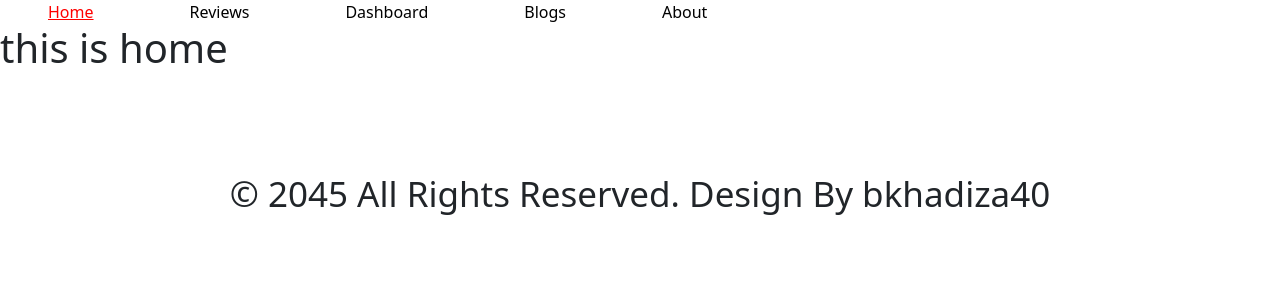
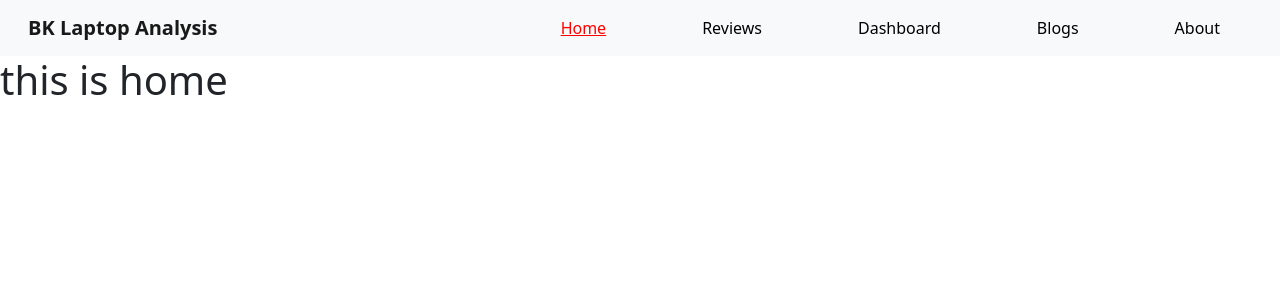
Before and after one commit to khadiza21/product-analysis-as-9, a React (Create React App) app: page / in a window 1280 px wide. Shown: the top 300 px of the page. Built offline with nearby package versions, Linux system fonts and the light colour scheme.

Commit message:
header done

```diff
--- a/src/App.js
+++ b/src/App.js
@@ -1,7 +1,7 @@
 import "./App.css";
 import "bootstrap/dist/css/bootstrap.min.css";
 import Header from "./components/Header/Header";
-import Footer from "./components/Footer/Footer";
+// import Footer from "./components/Footer/Footer";
 import { Route, Routes } from "react-router-dom";
 import Home from "./components/Home/Home";
 import Notfound from "./components/Notfound/Notfound";
@@ -14,6 +14,7 @@ function App() {
   return (
     <div>
       <Header></Header>
+
       <Routes>
         <Route path="/" element={<Home></Home>}></Route>
         <Route path="/home" element={<Home></Home>}></Route>
@@ -24,7 +25,7 @@ function App() {
         <Route path="*" element={<Notfound></Notfound>}></Route>
       </Routes>
 
-      <Footer></Footer>
+
 
     </div>
   );
--- a/src/components/Footer/Footer.js
+++ b/src/components/Footer/Footer.js
@@ -4,7 +4,7 @@ import "./Footer.css";
 const Footer = () => {
   return (
     <div>
-      <h1 className="text-xl font-bold text-center bg-stone-800 px-2 text-zinc-50 py-5 mt-5">
+      <h1 className="">
         <small>© 2045 All Rights Reserved. Design By bkhadiza40</small>
       </h1>
     </div>
--- a/src/components/Header/Header.js
+++ b/src/components/Header/Header.js
@@ -1,13 +1,11 @@
 import React from "react";
 import "./Header.css";
-import Navbar from '../Navbar/Navbar'
-
+import NavBarr from "../NavBarr/NavBarr";
 
 const Header = () => {
   return (
     <div>
-      <Navbar></Navbar>
-
+      <NavBarr></NavBarr>
     </div>
   );
 };
--- /dev/null
+++ b/src/components/NavBarr/NavBarr.js
@@ -0,0 +1,29 @@
+import React from "react";
+import { Container, Nav, Navbar } from "react-bootstrap";
+import CustomLink from "../CustomLink/CustomLink";
+
+const NavBar = () => {
+  return (
+    <Navbar bg="light" expand="lg">
+        <Container fluid>
+          <Navbar.Brand href="# " className="fw-bold ms-3">BK Laptop Analysis</Navbar.Brand>
+          <Navbar.Toggle aria-controls="navbarScroll" />
+          <Navbar.Collapse id="navbarScroll">
+            <Nav
+              className="ms-auto my-2 my-lg-0"
+              style={{ maxHeight: "100px" }}
+              navbarScroll
+            >
+             <CustomLink to="/">Home</CustomLink>
+          <CustomLink to="/reviews">Reviews</CustomLink>
+          <CustomLink to="/dashboard">Dashboard</CustomLink>
+          <CustomLink to="/blogs">Blogs</CustomLink>
+          <CustomLink to="/about">About</CustomLink>
+            </Nav>
+          </Navbar.Collapse>
+        </Container>
+      </Navbar>
+  );
+};
+
+export default NavBar;
--- a/src/components/Navbar/Navbar.js
+++ /dev/null
@@ -1,20 +0,0 @@
-import React from "react";
-import "./Navbar.css";
-import CustomLink from "../CustomLink/CustomLink";
-// import { Button } from "react-bootstrap";
-
-const Navbar = () => {
-  return (
-    <div className="d-flex justify-center ">
-      <CustomLink to="/">Home</CustomLink>
-      <CustomLink to="/reviews">Reviews</CustomLink>
-      <CustomLink to="/dashboard">Dashboard</CustomLink>
-      <CustomLink to="/blogs">Blogs</CustomLink>
-      <CustomLink to="/about">About</CustomLink>
-
-
-    </div>
-  );
-};
-
-export default Navbar;
```
Also changed, not shown: src/components/Navbar/Navbar.css (deleted).
